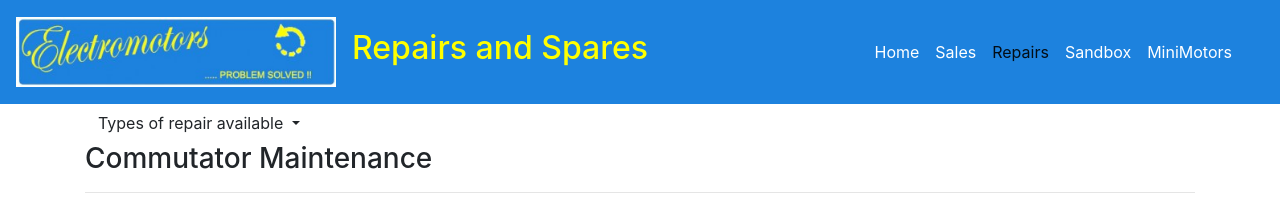
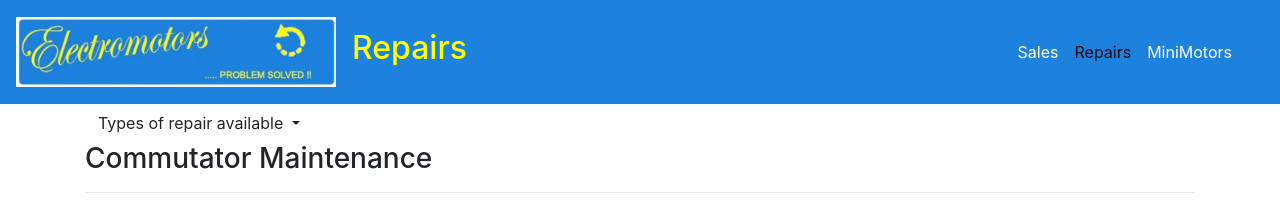
Before and after one commit to Code-Institute-Submissions/zonkolooney-electromotors_ms1, a plain HTML site: page repairs.html in a window 1280 px wide. Shown: the top 203 px of the page. Drawn offline with nearby package versions, Linux system fonts and the light colour scheme.

Commit message:
Delete Sandbox page and references

```diff
--- a/repairs.html
+++ b/repairs.html
@@ -16,17 +16,16 @@
   <a class="navbar-brand" href="#"><img src="assets/images/el_logo.jpg" alt=""></a>
   <button class="navbar-toggler" type="button" data-toggle="collapse" data-target="#navbarNavAltMarkup" aria-controls="navbarNavAltMarkup" aria-expanded="false" aria-label="Toggle navigation">
     <span class="navbar-toggler-icon"></span>
-    </button><h2 class="nav-middle">Repairs and Spares</h2>
+  </button><h2 class="nav-middle">Repairs</h2>
   <div class="collapse navbar-collapse" id="navbarNavAltMarkup">
     <div class="navbar-nav">
-        <a class="nav-link" href="index.html">Home <span class="sr-only">(current)</span></a>
-        <a class="nav-link" href="sales.html">Sales</a>
+      <a class="nav-link" href="index.html">Sales <span class="sr-only">(current)</span></a>
       <a class="nav-link active" href="repairs.html">Repairs</a>
-        <a class="nav-link" href="sandbox.html">Sandbox</a>
       <a class="nav-link" href="minimotors.html">MiniMotors</a>
     </div>
   </div>
     </nav>
+
 
 <!--Dropdown menu within page for selecting goto section-->
 <div class="container">
```
Also changed, not shown: minimotors.html (+4 -6 lines), sales.html (+5 -6 lines). Lines whose indentation alone changed are shown as unchanged.
